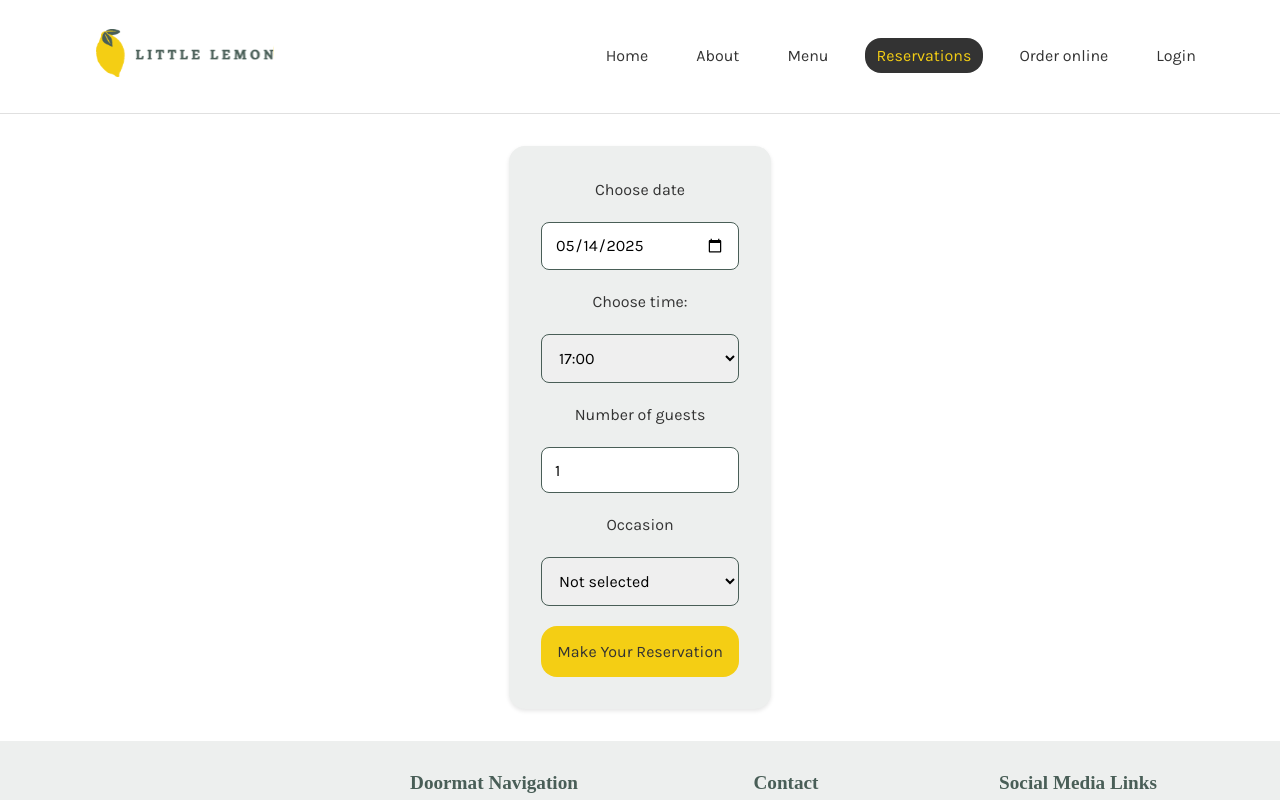
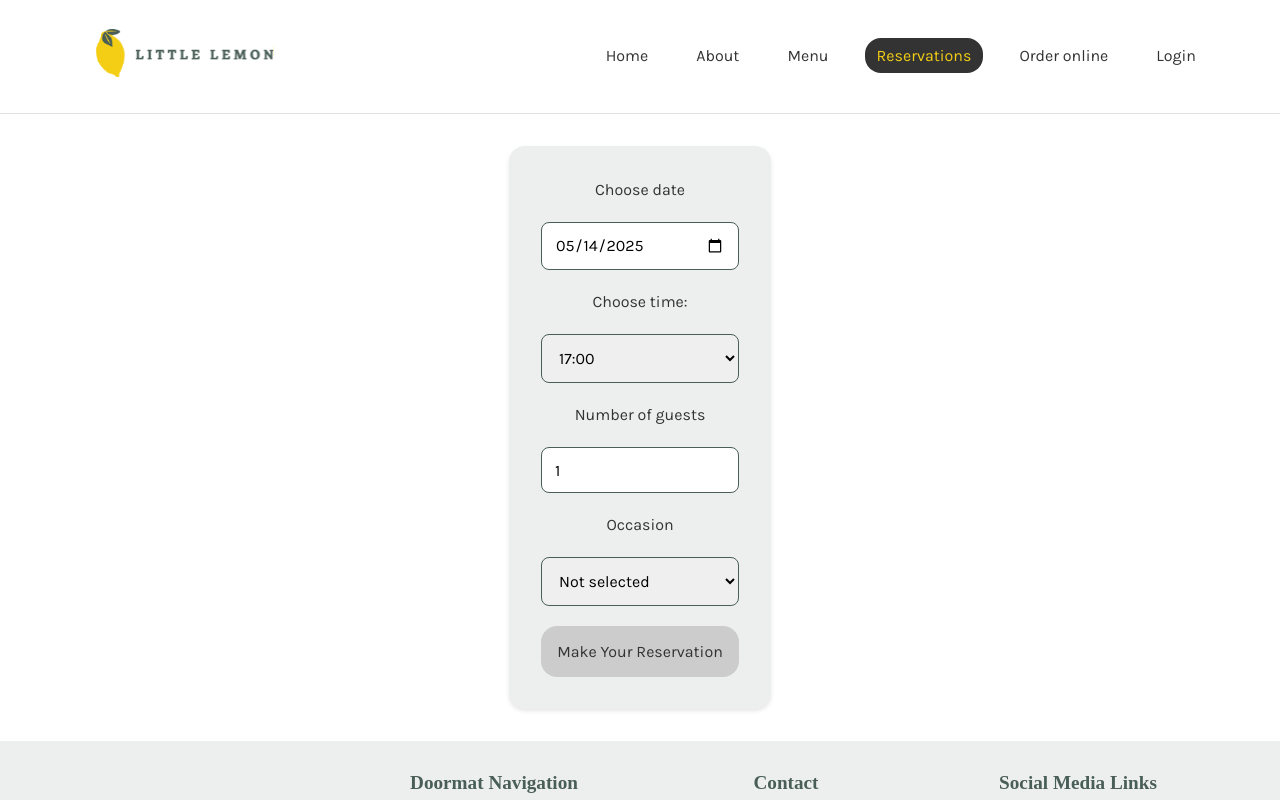
Before and after one commit to JoseBarr777/coursera-capstone, a React (Vite) app: page /reservations in a window 1280 px wide. Shown: the top 800 px of the page. Built offline with nearby package versions, Linux system fonts and the light colour scheme; a web font is replaced by a local one.

Commit message:
Added: basic js form validation.

```diff
--- a/src/components/BookingForm.jsx
+++ b/src/components/BookingForm.jsx
@@ -15,6 +15,20 @@ const BookingForm = ({availableTimes, dispatch, submitForm}) => {
     const [time, setTime] = useState(availableTimesList.length > 0 ? availableTimesList[0] : '');
     const [guestCount, setGuestCount] = useState(1);
     const [occasion, setOccasion] = useState('Not selected');
+    const [formValid, setFormValid] = useState(false);
+
+    const validateForm = ({date, time, guestCount, occasion}) => {
+        return(
+            date && time
+            && (guestCount > 0)
+            && (guestCount <= 10)
+            && (occasion !== 'Not selected')
+        );
+    };
+
+    useEffect(() => {
+        setFormValid(validateForm({date, time, guestCount, occasion}));
+    }, [date, time, guestCount, occasion])
 
     useEffect(() => {
         const fetchTimes = async () => {
@@ -90,7 +104,7 @@ const BookingForm = ({availableTimes, dispatch, submitForm}) => {
                     <option value="anniversary">Anniversary</option>
                 </select>
 
-                <button type="submit" className="btn-primary">Make Your Reservation</button>
+                <button type="submit" className="btn-primary" disabled={!formValid}>Make Your Reservation</button>
             </form>
         </div>
     );
```
